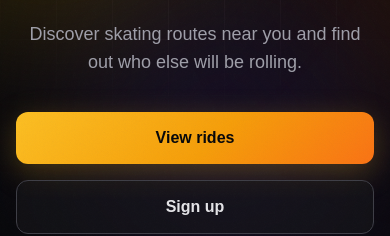
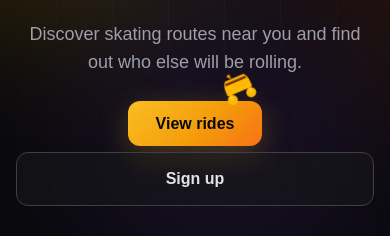
Before and after one commit to markyuna/weroll-web, a Next.js app: page /en in a window 390 px wide. Shown: the part 322-558 px from the top of the page. Built offline with nearby package versions, Linux system fonts and the light colour scheme; no server answers; the database is empty.

Commit message:
feat: patín animado rodando sobre el botón "Ver randonnées" del hero
Añade RollingSkate, un SVG que rueda y gira en loop infinito sobre el CTA
principal de la landing.

```diff
--- a/app/[locale]/page.tsx
+++ b/app/[locale]/page.tsx
@@ -11,6 +11,7 @@ import { EventCard } from "@/components/event-card";
 import { Reveal } from "@/components/reveal";
 import { Card } from "@/components/card";
 import { IconTile } from "@/components/icon-tile";
+import { RollingSkate } from "@/components/rolling-skate";
 
 const FEATURES = [
   { icon: "👥", href: "/grupos", key: 1 },
@@ -98,12 +99,15 @@ export default async function Home() {
           </p>
 
           <div className="animate-fade-up flex flex-col sm:flex-row items-center justify-center gap-4 mt-9 [animation-delay:300ms]">
+            <div className="relative w-full sm:w-auto">
               <Link
                 href="/eventos"
                 className="w-full sm:w-auto rounded-xl bg-gradient-brand text-zinc-950 font-semibold px-7 py-3.5 shadow-glow transition duration-300 hover:shadow-glow-strong hover:-translate-y-0.5 hover:brightness-110"
               >
                 {t("ctaViewEvents")}
               </Link>
+              <RollingSkate />
+            </div>
             {user ? (
               <Link
                 href="/eventos/nuevo"
--- /dev/null
+++ b/components/rolling-skate.tsx
@@ -0,0 +1,67 @@
+"use client";
+
+export function RollingSkate() {
+  return (
+    <>
+      <svg
+        className="animate-roll-skate w-10 h-10 absolute top-0 left-1/2 -translate-x-1/2 -translate-y-12 pointer-events-none"
+        viewBox="0 0 24 24"
+        fill="none"
+        xmlns="http://www.w3.org/2000/svg"
+      >
+        {/* Rueda izquierda */}
+        <circle cx="6" cy="20" r="3" fill="currentColor" className="text-amber-400" />
+
+        {/* Rueda derecha */}
+        <circle cx="18" cy="20" r="3" fill="currentColor" className="text-amber-400" />
+
+        {/* Eje izquierdo */}
+        <line x1="6" y1="17" x2="6" y2="20" stroke="currentColor" strokeWidth="1.5" className="text-amber-300" />
+
+        {/* Eje derecho */}
+        <line x1="18" y1="17" x2="18" y2="20" stroke="currentColor" strokeWidth="1.5" className="text-amber-300" />
+
+        {/* Carcasa/boot del patín */}
+        <path
+          d="M 4 14 Q 4 10 6 8 L 18 8 Q 20 10 20 14 L 20 16 Q 20 17 19 17 L 5 17 Q 4 17 4 16 Z"
+          fill="currentColor"
+          className="text-amber-400"
+        />
+
+        {/* Detalle interior (contraste) */}
+        <path
+          d="M 6 10 L 18 10"
+          stroke="currentColor"
+          strokeWidth="1.5"
+          className="text-amber-900"
+          strokeLinecap="round"
+        />
+
+        {/* Punta del patín */}
+        <path
+          d="M 10 8 L 8 6 Q 8 5 9 5 L 10 5 Z"
+          fill="currentColor"
+          className="text-amber-500"
+        />
+      </svg>
+
+      <style>{`
+        @keyframes roll-skate {
+          0% {
+            transform: translateX(-120%) rotateZ(0deg);
+          }
+          50% {
+            transform: translateX(0%) rotateZ(180deg);
+          }
+          100% {
+            transform: translateX(120%) rotateZ(360deg);
+          }
+        }
+
+        .animate-roll-skate {
+          animation: roll-skate 3s cubic-bezier(0.25, 0.46, 0.45, 0.94) infinite;
+        }
+      `}</style>
+    </>
+  );
+}
```
Lines whose indentation alone changed are shown as unchanged.
